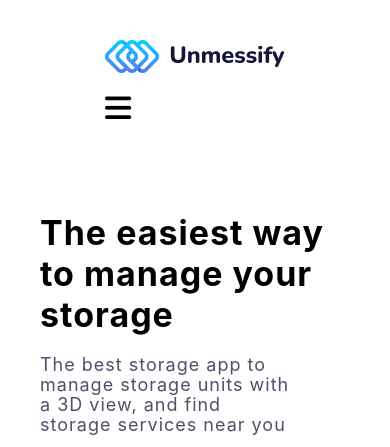
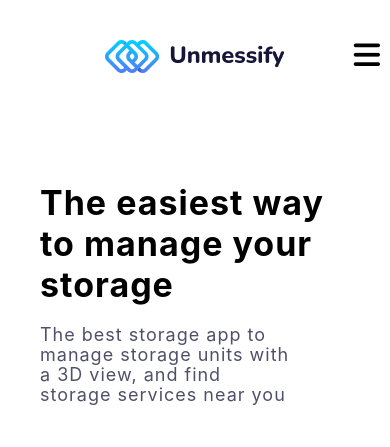
Before and after one commit to nehasarvadhi/Neha-s-Workspace, a plain HTML site: page Unmessify/index.html in a window 390 px wide. Shown: the top 447 px of the page. Drawn offline with Linux system fonts and the light colour scheme.

Commit message:
change navbar css for responsive

```diff
--- a/Unmessify/index.css
+++ b/Unmessify/index.css
@@ -825,6 +825,11 @@ body {
     }
 
     .icon {
+        position: absolute;
+        padding-right: 10px;
+        right: 0;
+        margin: auto;
+        padding-top: 20px;
         display: flex;
     }
 }
```
